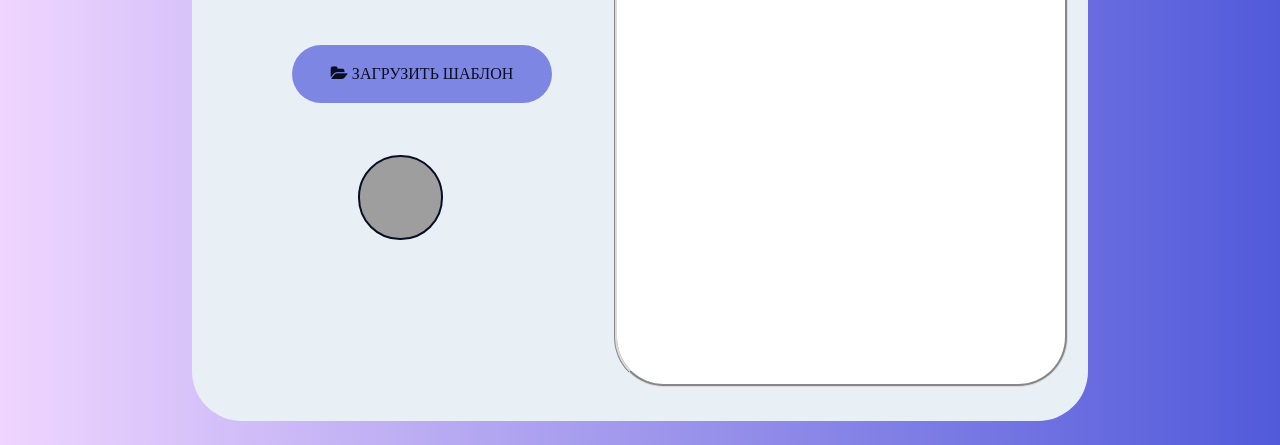
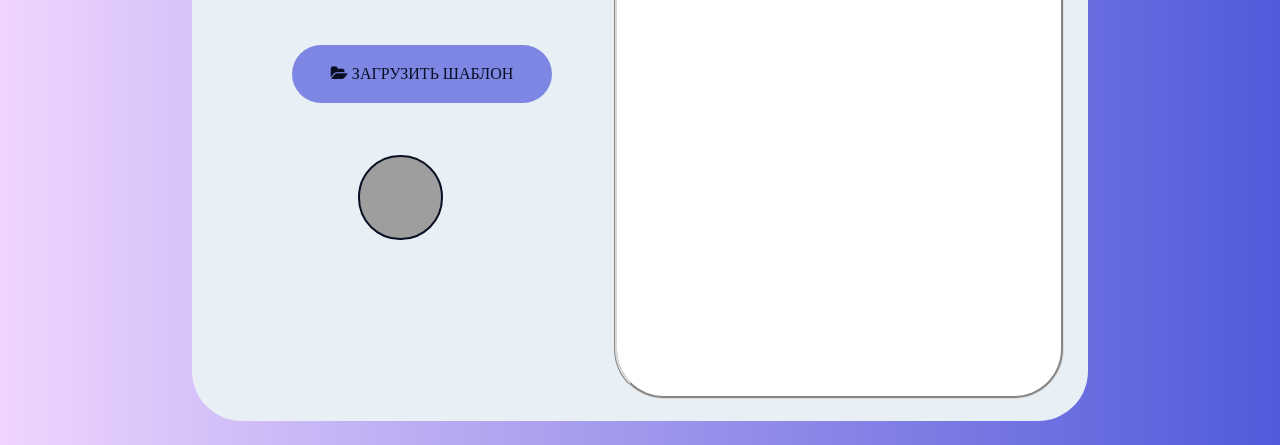
Before and after one commit to moevm/mse_checking_reports, a Flask app: page / in a window 1280 px wide. Shown: the part 355-800 px from the top of the page. Run offline with Flask 2, Linux system fonts and the light colour scheme; grey boxes are pictures that could not be loaded.

Commit message:
исправление вывода

```diff
--- a/tamplcheck/project/static/css/index.css
+++ b/tamplcheck/project/static/css/index.css
@@ -87,12 +87,16 @@
 
 /*-----------report-----------*/
 #report {
-    width: 35%;
-    height: 79%;
+    width: 30%;
+    height: 73%;
     position: fixed;
     top: 13%;
     left: 48%;
     border-radius: 50px;
     background-color: #ffffff;
     border: 3px groove #DBDBDB;
+    padding: 30px;
+    font-size: 20px;
+    word-wrap: break-word;
+    overflow: scroll;
 }
```
